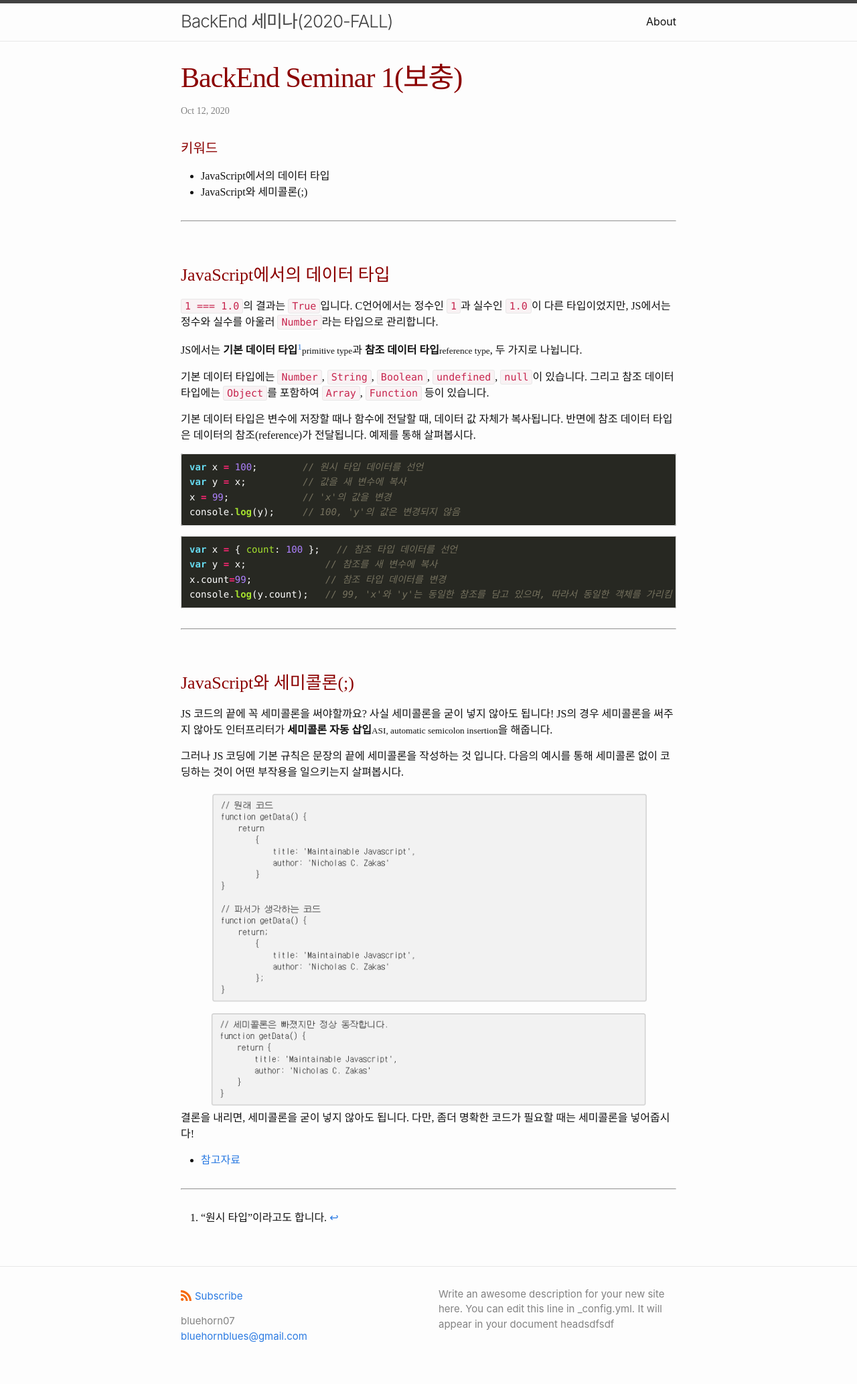
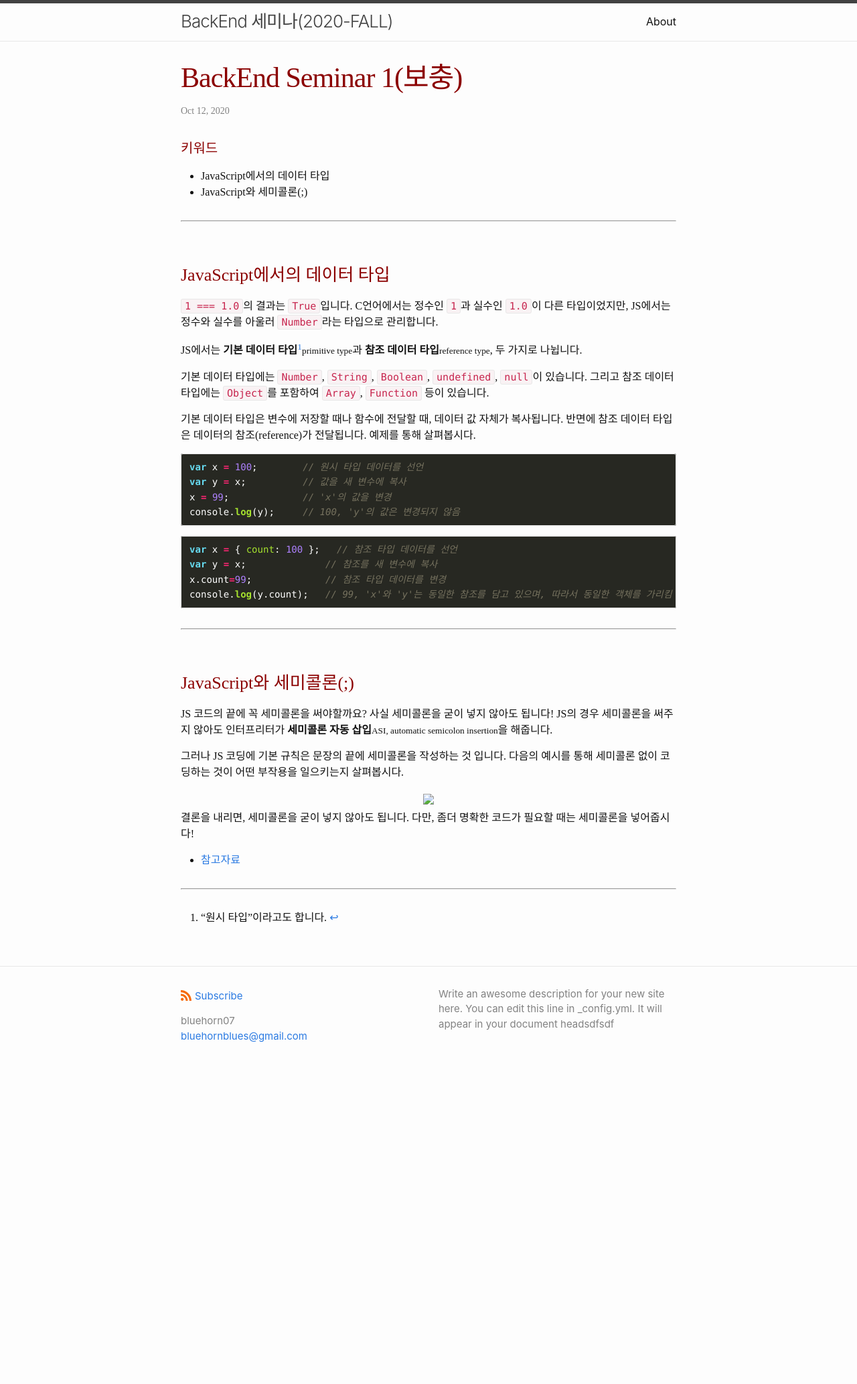
Before and after one commit to PoApper/backend-seminar, a Jekyll site: the page built from _posts/2020-10-12-BackEnd-Seminar1-Supp.md, in a window 1280 px wide. Shown: the whole page at 67% size. Built offline with Jekyll 4.4.1, drawn with Linux system fonts in a browser that asks for light colours; some web fonts are replaced; after the commit the page ends 1618 px from its top, so only the background shows below that.

Commit message:
update img path

```diff
--- a/_posts/2020-10-12-BackEnd-Seminar1-Supp.md
+++ b/_posts/2020-10-12-BackEnd-Seminar1-Supp.md
@@ -40,7 +40,7 @@
 그러나 JS 코딩에 기본 규칙은 문장의 끝에 세미콜론을 작성하는 것 입니다. 다음의 예시를 통해 세미콜론 없이 코딩하는 것이 어떤 부작용을 일으키는지 살펴봅시다.
 
 <div style="text-align: center; margin: 5px;">
-<img src="/assets/img/JS_semicolon.png"  style="width: 90%;">
+<img src="/_site/assets/img/JS_semicolon.png"  style="width: 90%;">
 </div>
 
 결론을 내리면, 세미콜론을 굳이 넣지 않아도 됩니다. 다만, 좀더 명확한 코드가 필요할 때는 세미콜론을 넣어줍시다!
```
